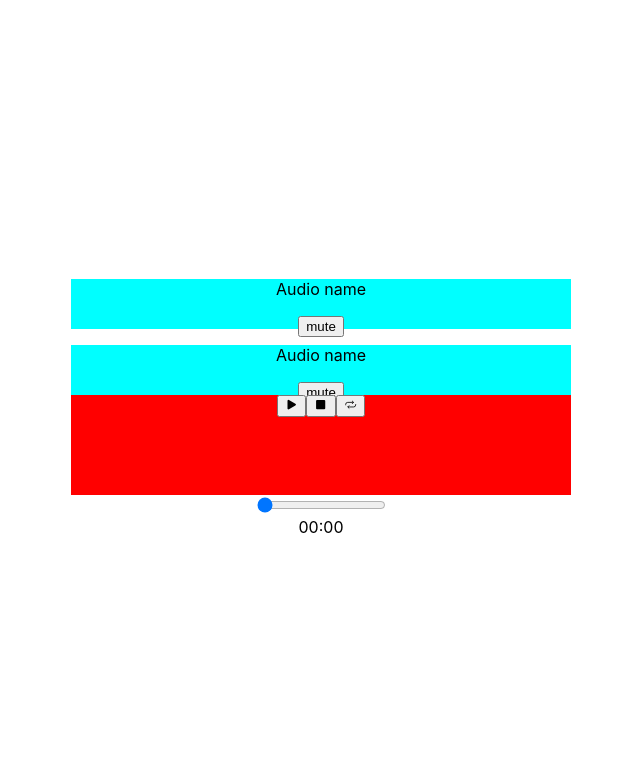
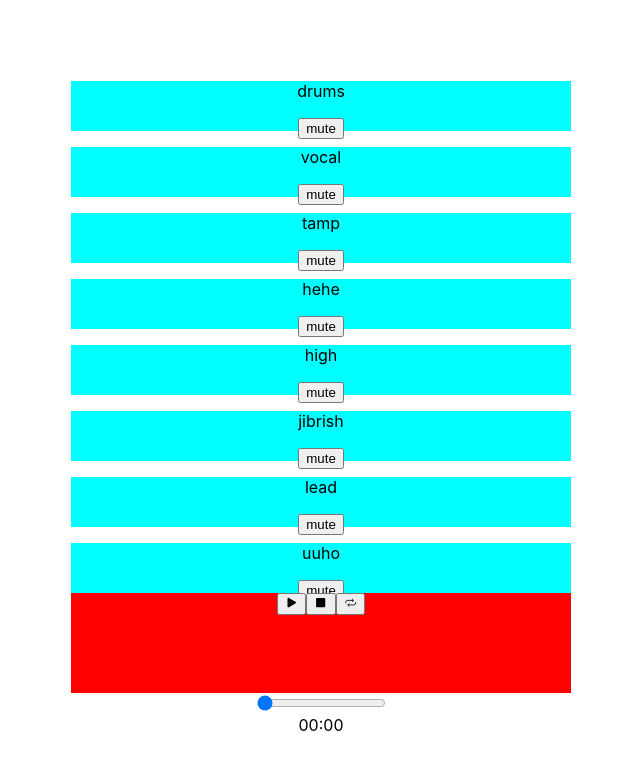
Before and after one commit to SharonJseg/looper, a React app: page / in a window 1280 px wide. Shown: the whole page, without its empty margins (319-959 px from the left). Built offline with nearby package versions, Linux system fonts and the light colour scheme.

Commit message:
rework Functionality pII

```diff
--- a/src/components/Player/Player.css
+++ b/src/components/Player/Player.css
@@ -8,3 +8,11 @@
   background: red;
   height: 100px;
 }
+
+.loop {
+  fill: white;
+}
+
+.loop:focus {
+  background: purple;
+}
--- a/src/components/Player/Player.js
+++ b/src/components/Player/Player.js
@@ -1,7 +1,5 @@
 import React, { useEffect, useRef, useState } from 'react';
 import './Player.css';
-import drums from '../../tracks/DRUMS.mp3';
-import tambourine from '../../tracks/_tambourine_shake_higher.mp3';
 import { TRACKS } from '../../utils/constants';
 import Track from '../Track/Track';
 
@@ -11,13 +9,10 @@ import { IoStop } from 'react-icons/io5';
 import { IoRepeat } from 'react-icons/io5';
 
 const Player = () => {
-  const [trackArray, setTrackArray] = useState(TRACKS);
-  const [isLooping, setIsLooping] = useState(true);
   const [isPlaying, setIsPlaying] = useState(false);
   const [duration, setDuration] = useState(0);
   const [currentTime, setCurrentTime] = useState(0);
 
-  const audioElement = useRef();
   const progressBar = useRef();
   const animationRef = useRef();
 
@@ -26,13 +21,13 @@ const Player = () => {
     setIsPlaying(!prevValue);
 
     if (!prevValue) {
-      trackArray.forEach((track) => {
-        track.play();
+      TRACKS.forEach(({ audio }) => {
+        audio.play();
         animationRef.current = requestAnimationFrame(whilePlaying);
       });
     } else {
-      trackArray.forEach((track) => {
-        track.pause();
+      TRACKS.forEach(({ audio }) => {
+        audio.pause();
         cancelAnimationFrame(animationRef.current);
       });
     }
@@ -46,11 +41,14 @@ const Player = () => {
     // }
   };
 
+  //   console.log('current time:', TRACKS[0].currentTime);
+  //   console.log('duration:', TRACKS[0].duration);
+
   const stopPlay = () => {
     setIsPlaying(false);
-    trackArray.forEach((track) => {
-      track.pause();
-      track.currentTime = 0;
+    TRACKS.forEach(({ audio }) => {
+      audio.pause();
+      audio.currentTime = 0;
     });
     // audioElement.current.pause();
     // audioElement.current.currentTime = 0;
@@ -58,22 +56,36 @@ const Player = () => {
 
   const toggleMute = (trackID) => {
     trackID.muted = !trackID.muted;
-    console.log(trackID.duration);
+    // console.log(trackID.duration);
   };
 
   const toggleLoop = () => {
-    trackArray.forEach((track) => {
-      track.loop = !track.loop;
+    // const prevValue = isLooping;
+    // setIsLooping(!prevValue);
+
+    TRACKS.forEach(({ audio }) => {
+      audio.loop = !audio.loop;
     });
   };
 
-  const trackDuration = TRACKS[0].duration;
+  const trackDuration = TRACKS[0].audio.duration;
 
   useEffect(() => {
     const seconds = Math.floor(trackDuration);
     setDuration(seconds);
     progressBar.current.max = seconds;
-  }, [TRACKS[0]?.loadedmetadata, TRACKS[0]?.readyState, trackDuration]);
+  }, [
+    TRACKS[0].audio?.loadedmetadata,
+    TRACKS[0].audio?.readyState,
+    trackDuration,
+  ]);
+
+  useEffect(() => {
+    if (currentTime == 17 && TRACKS[0].audio.loop === false) {
+      console.log('something');
+      setIsPlaying(false);
+    }
+  }, [currentTime]);
 
   const calculateTime = (sec) => {
     const minutes = Math.floor(sec / 60);
@@ -84,13 +96,15 @@ const Player = () => {
   };
 
   const whilePlaying = () => {
-    progressBar.current.value = TRACKS[0].currentTime;
+    progressBar.current.value = TRACKS[0].audio.currentTime;
     setCurrentTime(progressBar.current.value);
     animationRef.current = requestAnimationFrame(whilePlaying);
   };
 
   const changeRange = () => {
-    TRACKS[0].currentTime = progressBar.current.value;
+    TRACKS.forEach(({ audio }) => {
+      audio.currentTime = progressBar.current.value;
+    });
     setCurrentTime(progressBar.current.value);
   };
 
@@ -106,7 +120,7 @@ const Player = () => {
           </div>
         ))}
       </div>
-      <audio ref={audioElement} src={drums} preload='metadata' loop></audio>
+      {/* <audio ref={audioElement} src={drums} preload='metadata' loop></audio> */}
 
       <div className='controls'>
         <button onClick={togglePlayPause}>
@@ -115,7 +129,7 @@ const Player = () => {
         <button onClick={stopPlay}>
           <IoStop />
         </button>
-        <button onClick={toggleLoop}>
+        <button className='loop' onClick={toggleLoop}>
           <IoRepeat />
         </button>
       </div>
@@ -123,6 +137,8 @@ const Player = () => {
       <input
         onChange={changeRange}
         type='range'
+        min='0'
+        max='17'
         defaultValue='0'
         ref={progressBar}
       />
--- a/src/components/Track/Track.js
+++ b/src/components/Track/Track.js
@@ -1,19 +1,15 @@
 import React from 'react';
 
 function Track({ onMute, track }) {
-  //   console.log(track.name);
-  //   let audioElement = props.audio;
-  //   console.log(audioElement.current);
-
   const toggleMute = () => {
-    onMute(track);
+    onMute(track.audio);
   };
 
   return (
     <>
-      <p>Audio name {track.name}</p>
+      <p>{track.name}</p>
       <button onClick={toggleMute}>mute</button>
-      <audio src={track.url} preload='metadata' loop></audio>
+      <audio src={track.audio} preload='metadata' loop></audio>
     </>
   );
 }
--- a/src/utils/constants.js
+++ b/src/utils/constants.js
@@ -1,17 +1,19 @@
 import drums from '../tracks/DRUMS.mp3';
 import vocal from '../tracks/B VOC.mp3';
+import tamp from '../tracks/_tambourine_shake_higher.mp3';
+import hehe from '../tracks/HE HE VOC.mp3';
+import high from '../tracks/HIGH VOC.mp3';
+import jibrish from '../tracks/JIBRISH.mp3';
+import lead from '../tracks/LEAD 1.mp3';
+import uuho from '../tracks/UUHO VOC.mp3';
 
 export const TRACKS = [
-  //   new Audio({ audio: drums, name: 'drums' }),
-  //   new Audio({ audio: vocal, name: 'vocal' }),
-  new Audio(drums),
-  new Audio(vocal),
-  //   {
-  //     url: drums,
-  //     name: 'drums',
-  //   },
-  //   {
-  //     url: vocal,
-  //     name: 'vocal',
-  //   },
+  { audio: new Audio(drums), name: 'drums' },
+  { audio: new Audio(vocal), name: 'vocal' },
+  { audio: new Audio(tamp), name: 'tamp' },
+  { audio: new Audio(hehe), name: 'hehe' },
+  { audio: new Audio(high), name: 'high' },
+  { audio: new Audio(jibrish), name: 'jibrish' },
+  { audio: new Audio(lead), name: 'lead' },
+  { audio: new Audio(uuho), name: 'uuho' },
 ];
```
